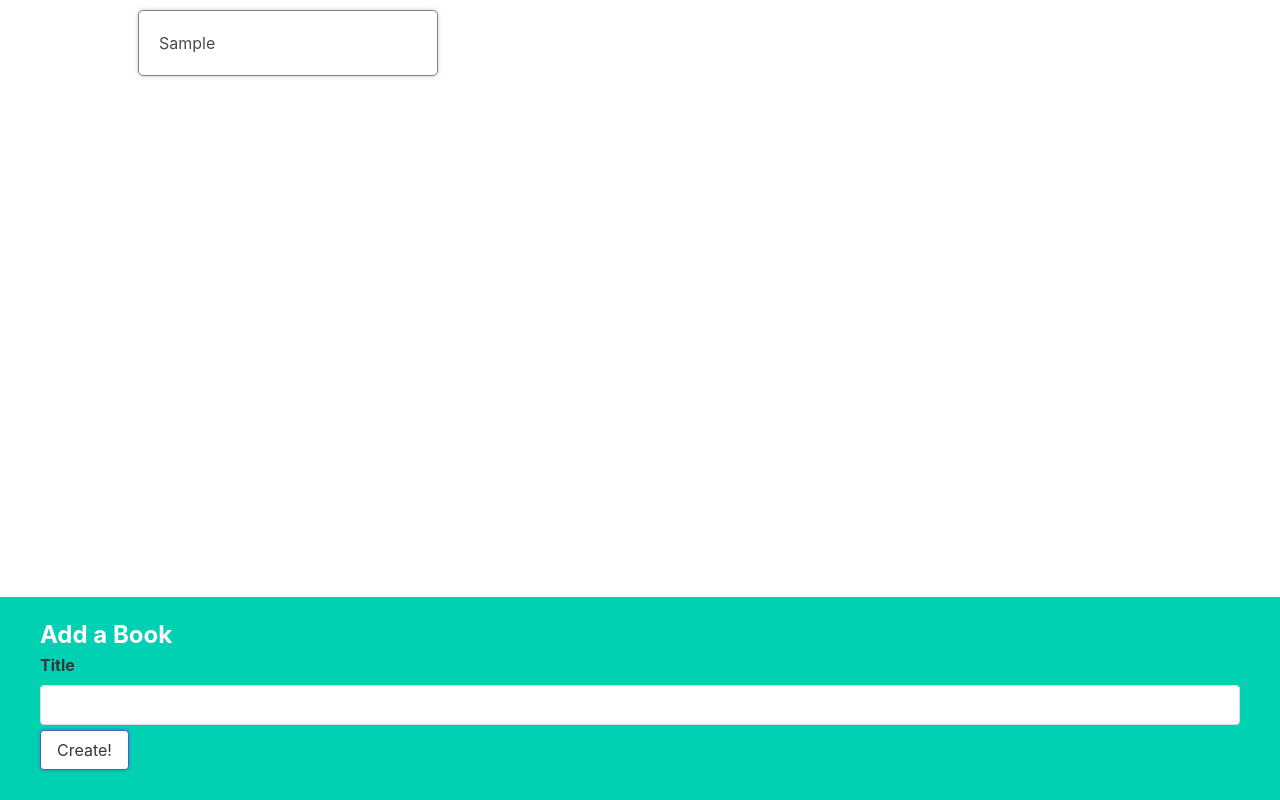
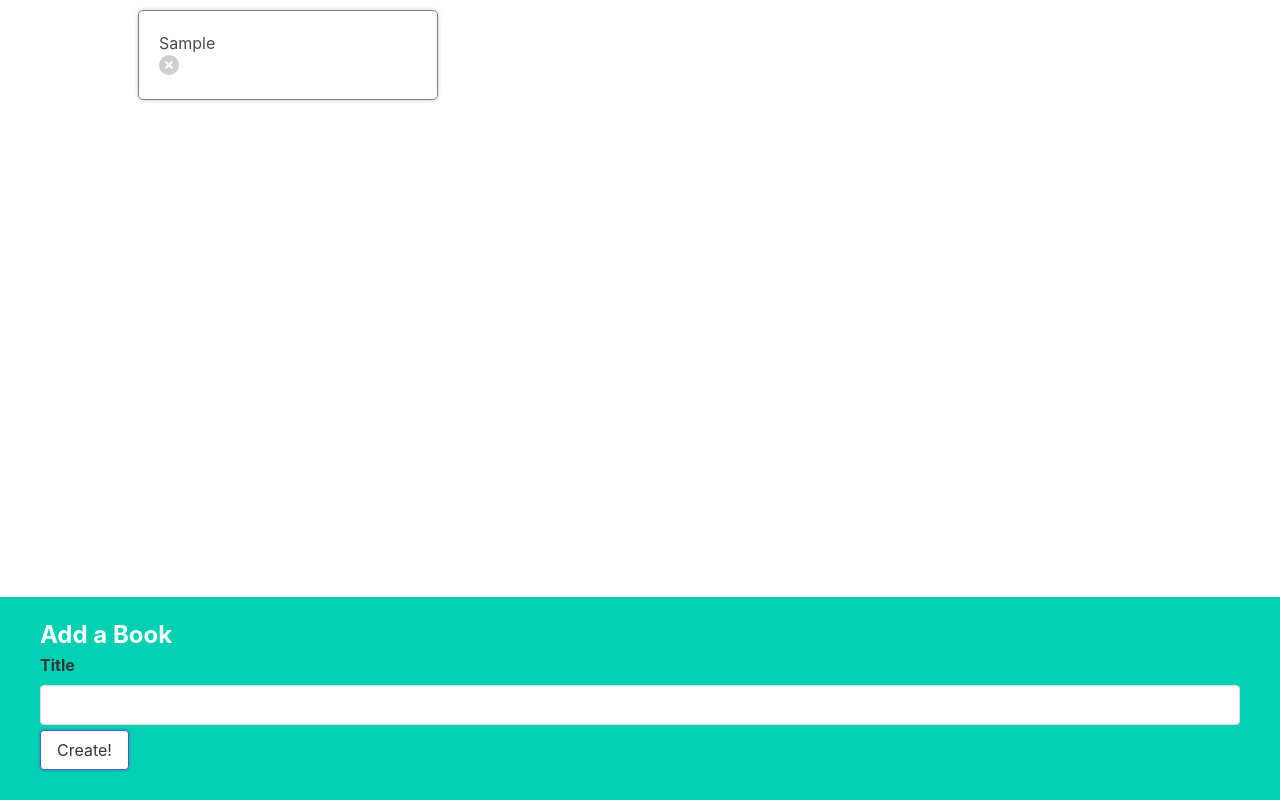
Before and after one commit to bycarlosgamez/book-list, a React (Vite) app: page / in a window 1280 px wide. Both pictures are taken after typing "Sample" into the empty fields and a click on the button "Create!". Built offline with nearby package versions, Linux system fonts and the light colour scheme.

Commit message:
added delete book functionality

```diff
--- a/src/App.jsx
+++ b/src/App.jsx
@@ -5,7 +5,7 @@ import BookList from './components/BookList';
 function App() {
   const [books, setBooks] = useState([]);
 
-  const handleSubmit = (title) => {
+  const addBook = (title) => {
     const updatedBooks = [
       ...books,
       { id: Math.round(Math.random() * 999), title },
@@ -13,10 +13,15 @@ function App() {
     setBooks(updatedBooks);
   };
 
+  const delateBookById = (id) => {
+    const updatedBooks = books.filter((book) => id !== book.id);
+    setBooks(updatedBooks);
+  };
+
   return (
     <div className='app'>
-      <BookList books={books} />
-      <BookCreate onSubmit={handleSubmit} />
+      <BookList books={books} onDeleteBook={delateBookById} />
+      <BookCreate onAddBook={addBook} />
     </div>
   );
 }
--- a/src/components/BookCreate.jsx
+++ b/src/components/BookCreate.jsx
@@ -1,6 +1,6 @@
 import { useState } from 'react';
 
-function BookCreate({ onSubmit }) {
+function BookCreate({ onAddBook }) {
   const [title, setTitle] = useState('');
 
   const handleChange = (e) => {
@@ -9,10 +9,10 @@ function BookCreate({ onSubmit }) {
     setTitle(value);
   };
 
-  const handleSubmit = (e) => {
+  const handleAddBook = (e) => {
     e.preventDefault();
 
-    onSubmit(title);
+    onAddBook(title);
 
     setTitle('');
   };
@@ -20,7 +20,7 @@ function BookCreate({ onSubmit }) {
   return (
     <div className='book-create'>
       <h3>Add a Book</h3>
-      <form onSubmit={handleSubmit}>
+      <form onSubmit={handleAddBook}>
         <label className='label'>Title</label>
         <input className='input' value={title} onChange={handleChange} />
         <button className='button'>Create!</button>
--- a/src/components/BookList.jsx
+++ b/src/components/BookList.jsx
@@ -1,8 +1,8 @@
 import BookShow from './BookShow';
 
-function BookList({ books }) {
+function BookList({ books, onDeleteBook }) {
   const renderedBooks = books.map((book) => (
-    <BookShow key={book.id} book={book} />
+    <BookShow key={book.id} book={book} onDeleteBook={onDeleteBook} />
   ));
   return <div className='book-list'>{renderedBooks}</div>;
 }
--- a/src/components/BookShow.jsx
+++ b/src/components/BookShow.jsx
@@ -1,6 +1,19 @@
-function BookShow({ book }) {
-  const { title } = book;
-  return <div className='book-show'>{title}</div>;
+function BookShow({ book, onDeleteBook }) {
+  const { title, id } = book;
+
+  const handleClick = () => {
+    onDeleteBook(id);
+  };
+  return (
+    <div className='book-show'>
+      {title}
+      <div className='actioms'>
+        <button className='delete' onClick={handleClick}>
+          Delete
+        </button>
+      </div>
+    </div>
+  );
 }
 
 export default BookShow;
```
